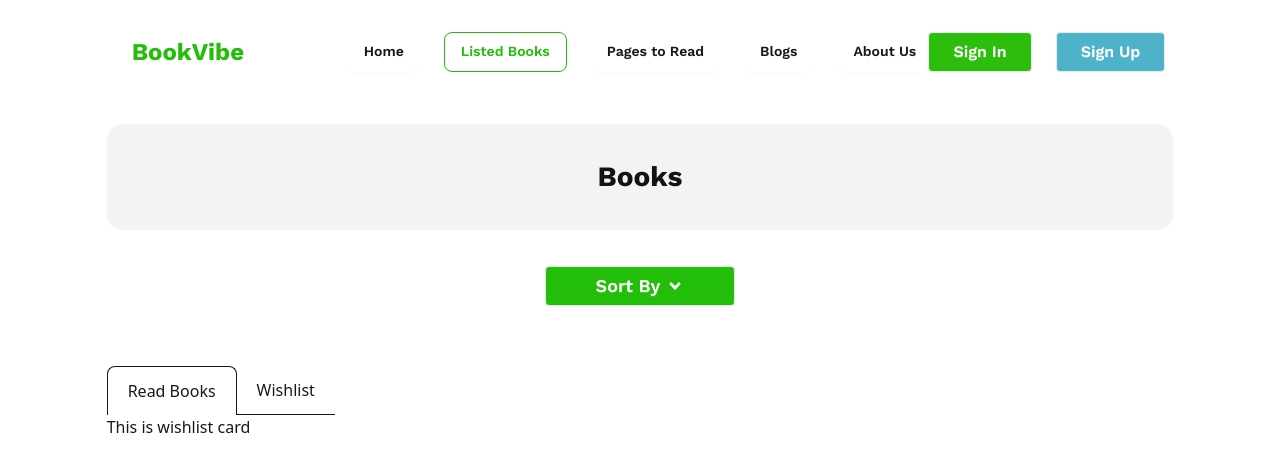
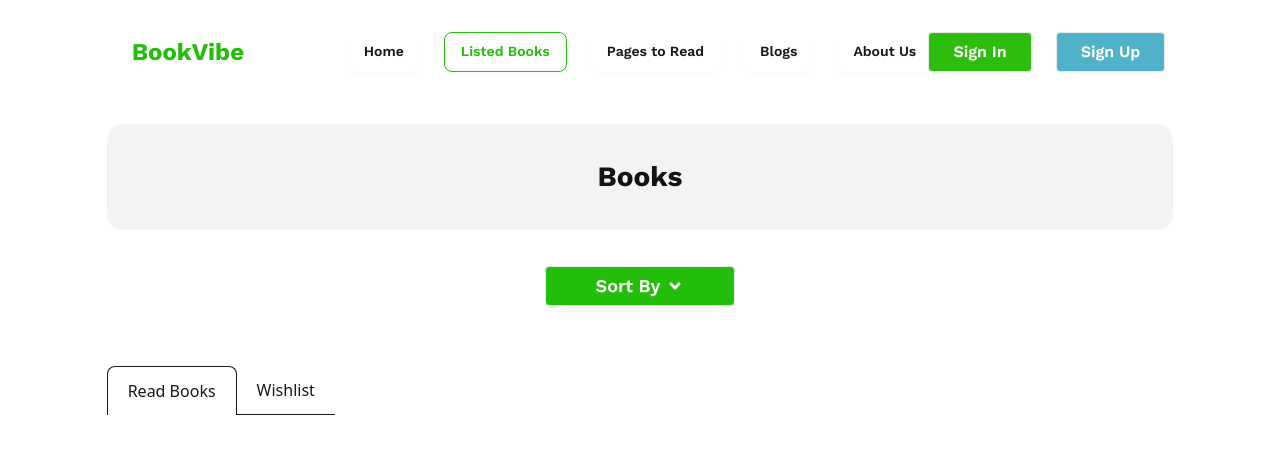
Before and after one commit to jnakht/book-vibe, a React (Vite) app: page /listedBooks/wishlist in a window 1280 px wide. Shown: the top 472 px of the page. Built offline with nearby package versions, Linux system fonts and the light colour scheme; a web font is replaced by a local one.

Commit message:
read books, wishlist all done

```diff
--- a/src/assets/Components/Wishlist/Wishlist.jsx
+++ b/src/assets/Components/Wishlist/Wishlist.jsx
@@ -1,11 +1,22 @@
+import { useEffect, useState } from "react";
+import { getFromLocalStorage } from "../../../Utility/Utility";
+import ReadBooksCard from "../ReadBooksCard/ReadBooksCard";
 
 
 const Wishlist = () => {
-    return (
-        <div>
-            <h3>This is wishlist card</h3>
-        </div>
-    );
+    const [wishlist, setWishlist] = useState([]);
+        useEffect(() => {
+            const list = getFromLocalStorage('wishlist');
+            setWishlist(list);
+        } ,[])
+        return (
+            <div className="flex flex-col gap-6 mt-8 mb-[100px]">
+                {
+                    // the read books card can be reused in wishlist card
+                    wishlist.map(book => <ReadBooksCard book={book}></ReadBooksCard>)
+                }
+            </div>
+        );
 };
 
 export default Wishlist;
```
